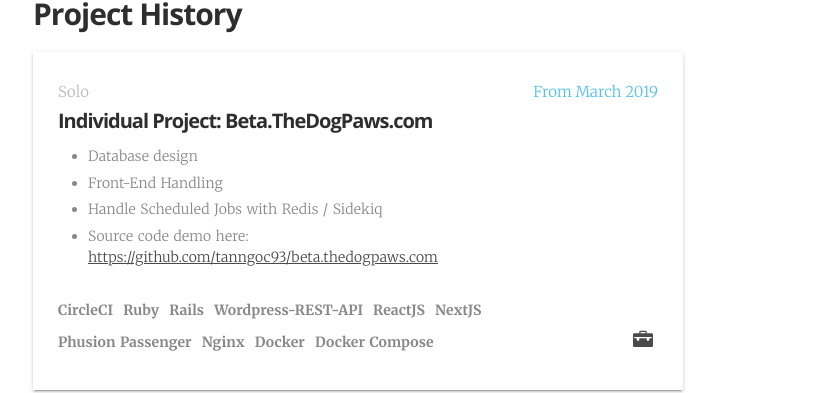
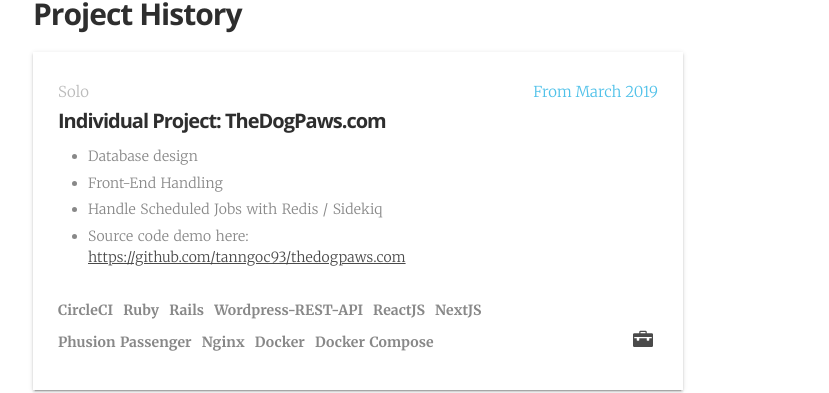
Before and after one commit to tanngoc93/tanngoc93.github.io, a Jekyll site: the page built from _pages/cv.html, in a window 1280 px wide and 900 px high, scrolled down 2167 px. Shown: the part 153-546 px from the top of the window, without its empty margins (282-1111 px from the left). Built offline with Jekyll 4.4.1, drawn with Linux system fonts in a browser that asks for light colours; some web fonts are replaced.

Commit message:
Update cv.yml

```diff
--- a/_data/cv.yml
+++ b/_data/cv.yml
@@ -48,15 +48,15 @@ ngocnt:
     projects:
         - time:             "From March 2019"
           team:             "Solo"
-          title:            "Individual Project: Beta.TheDogPaws.com"
+          title:            "Individual Project: TheDogPaws.com"
           technologies:     "CircleCI, Ruby, Rails, Wordpress-REST-API, ReactJS, NextJS, Phusion Passenger, Nginx, Docker, Docker Compose"
           responsibilities:
             - "Database design"
             - "Front-End Handling"
             - "Handle Scheduled Jobs with Redis / Sidekiq"
             - "Source code demo here:<br/>
-               <a href='https://github.com/tanngoc93/beta.thedogpaws.com' target='_blank'>
-                https://github.com/tanngoc93/beta.thedogpaws.com
+               <a href='https://github.com/tanngoc93/thedogpaws.com' target='_blank'>
+                https://github.com/tanngoc93/thedogpaws.com
                </a>"
 
         - time:             "2 months in 2018"
```
